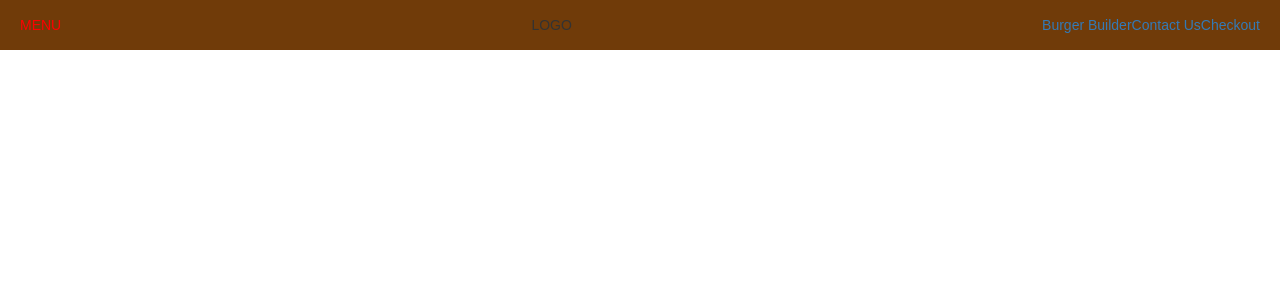
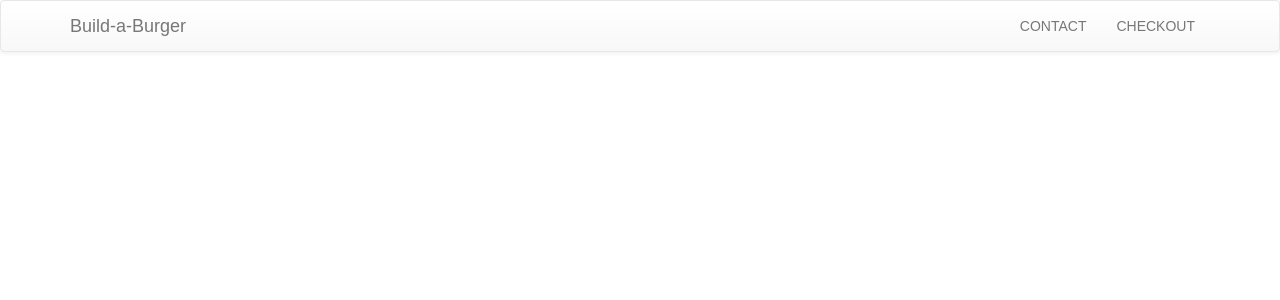
Before and after one commit to seabasshoang/build-a-burger, a React app: page / in a window 1280 px wide. Shown: the top 300 px of the page. Built offline with nearby package versions, Linux system fonts and the light colour scheme.

Commit message:
fixed the navigation bar component

```diff
--- a/src/App.js
+++ b/src/App.js
@@ -1,15 +1,18 @@
 import React, { Component } from 'react';
 
-import Layout from './components/Layout/Layout';
+//import Layout from './components/Layout/Layout';
+//import { BrowserRouter as Router } from 'react-router-dom';
+import NavigationBar from './components/Navigation/NavigationBar/NavigationBar';
 
 class App extends Component {
   render() {
     return (
-      <div>
-       <Layout>
-         ...
-       </Layout>
-      </div>
+
+        <div>
+          <NavigationBar/>
+
+        </div>
+
     );
   }
 }
--- /dev/null
+++ b/src/components/Navigation/NavigationBar/NavigationBar.js
@@ -0,0 +1,25 @@
+import React from 'react';
+import { Navbar, Nav, NavItem} from 'react-bootstrap';
+
+const navigationBar = () => (
+    <Navbar>
+        <Navbar.Header>
+            <Navbar.Brand>
+                <a href="/">Build-a-Burger</a>
+            </Navbar.Brand>
+            <Navbar.Toggle/>
+        </Navbar.Header>
+        <Navbar.Collapse>
+            <Nav pullRight>
+                <NavItem eventKey={1} href="#">
+                    CONTACT
+                </NavItem>
+                <NavItem eventKey={2} href="#">
+                    CHECKOUT
+                </NavItem>
+            </Nav>
+        </Navbar.Collapse>
+    </Navbar>
+);
+
+export default navigationBar;
```
